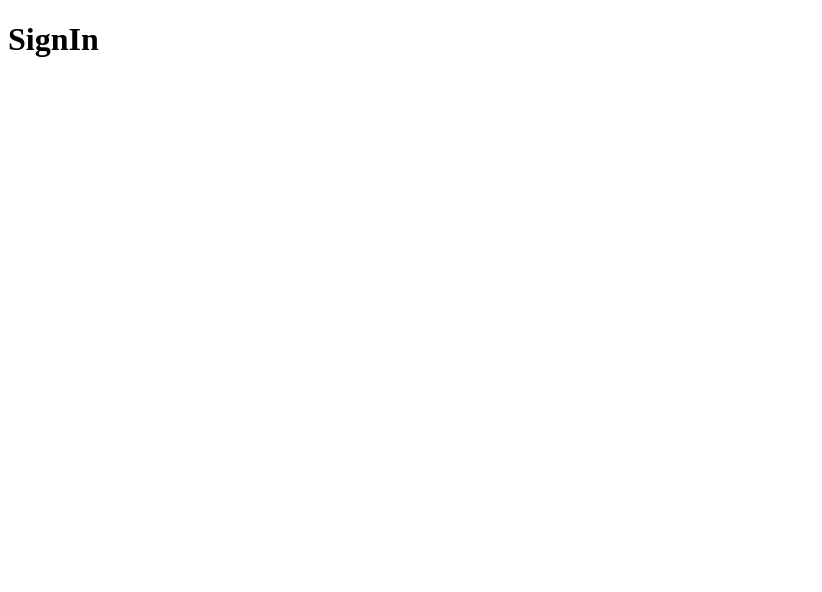
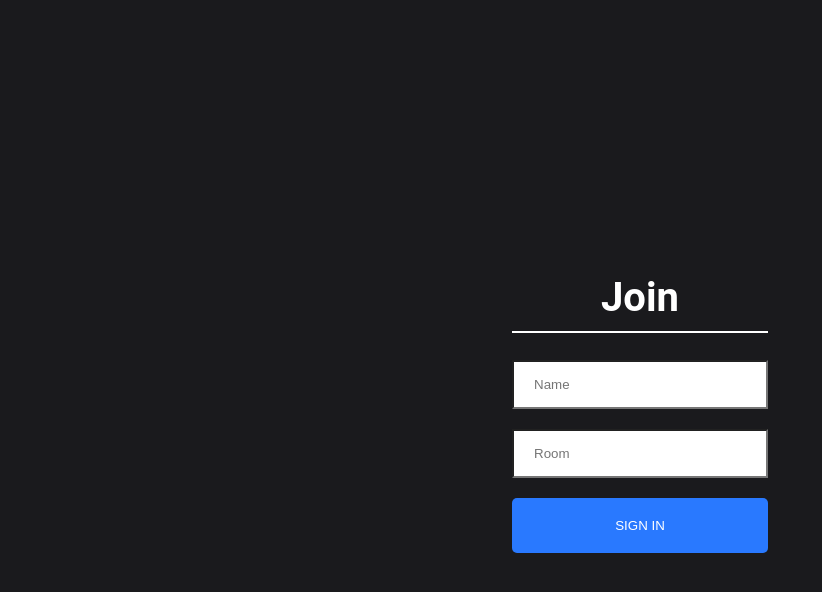
Before and after one commit to NikChief/chat-application, a React (Create React App) app in the folder client/: page / in a window 1280 px wide. Shown: the top 592 px of the page, without its empty margins (0-822 px from the left). Built offline with nearby package versions, Linux system fonts and the light colour scheme.

Commit message:
SignIn component styles

```diff
--- a/client/src/App.js
+++ b/client/src/App.js
@@ -2,8 +2,8 @@ import React from 'react';
 
 import { Routes, Route } from 'react-router-dom';
 
-import SignIn from './components/SignIn';
-import Chat from './components/Chat';
+import SignIn from './components/SignIn/SignIn';
+import Chat from './components/Chat/Chat';
 
 function App() {
   return (
--- a/client/src/components/Chat.jsx
+++ b/client/src/components/Chat/Chat.jsx
@@ -1,4 +1,5 @@
 import React from 'react';
+import './Chat.css';
 
 function Chat() {
   return (
--- a/client/src/components/SignIn.jsx
+++ /dev/null
@@ -1,11 +0,0 @@
-import React from 'react';
-
-function SignIn() {
-  return (
-    <h1>
-      SignIn
-    </h1>
-  );
-}
-
-export default SignIn;
--- /dev/null
+++ b/client/src/components/SignIn/SignIn.css
@@ -0,0 +1,72 @@
+html,
+body {
+  font-family: 'Roboto', sans-serif;
+  padding: 0;
+  margin: 0;
+}
+
+#root {
+  height: 100vh;
+}
+
+* {
+  box-sizing: border-box;
+}
+
+.signOuterContainer {
+  display: flex;
+  justify-content: center;
+  text-align: center;
+  height: 100vh;
+  align-items: center;
+  background-color: #1A1A1D;
+}
+
+.signInnerContainer {
+  width: 20%;
+}
+
+.signInput {
+  border-radius: 0;
+  padding: 15px 20px;
+  width: 100%;
+}
+
+.heading {
+  color: white;
+  font-size: 2.5em;
+  padding-bottom: 10px;
+  border-bottom: 2px solid white;
+}
+
+.button {
+  color: #fff !important;
+  text-transform: uppercase;
+  text-decoration: none;
+  background: #2979FF;
+  padding: 20px;
+  border-radius: 5px;
+  display: inline-block;
+  border: none;
+  width: 100%;
+}
+
+.mt-20 {
+  margin-top: 20px;
+}
+
+@media (min-width: 320px) and (max-width: 480px) {
+  .signOuterContainer {
+    height: 100%;
+  }
+
+  .signInnerContainer {
+    width: 90%;
+  }
+
+
+}
+
+button:focus {
+  outline: 0;
+}
--- /dev/null
+++ b/client/src/components/SignIn/SignIn.jsx
@@ -0,0 +1,24 @@
+import React, { useState } from 'react';
+import { Link } from 'react-router-dom';
+import './SignIn.css';
+
+function SignIn() {
+  const [name, setName] = useState('');
+  const [room, setRoom] = useState('');
+
+
+  return (
+    <div className="signOuterContainer">
+      <div className="signInnerContainer">
+        <h1 className="heading">Join</h1>
+        <div> <input className="signInput" type="text" placeholder="Name" onChange={(event)=> setName(event.target.value)} /></div>
+        <div> <input className="signInput mt-20" type="text" placeholder="Room" onChange={(event) => setRoom(event.target.value)} /></div>
+        <Link onClick = {event => (!name || !room ) ? event.preventDefault() : null } to={`/chat?name=${name}&room=${room}`}>
+          <button type="submit" className='button mt-20'>Sign In</button>
+        </Link>
+      </div>
+    </div>
+  );
+}
+
+export default SignIn;
```
Also changed, not shown: client/src/components/Chat/Chat.css (added).
